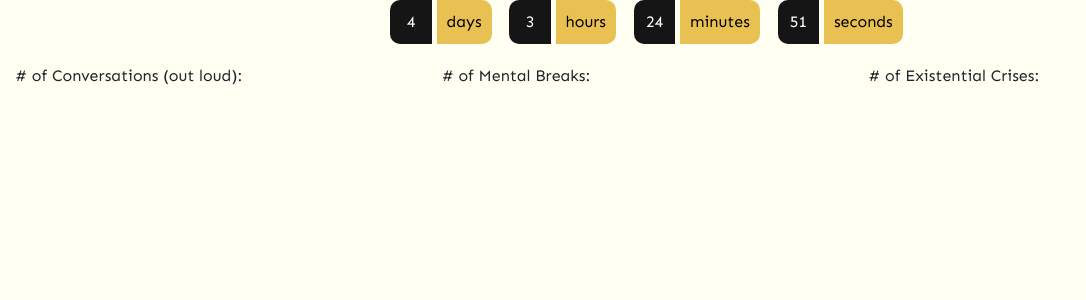
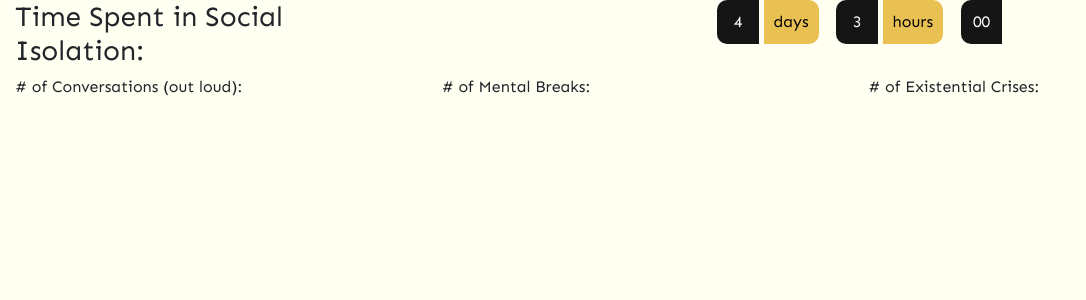
Before and after one commit to psittikul/quarantine-keeper, a PHP site: page / in a window 1280 px wide. Shown: the part 82-382 px from the top of the page, without its empty margins (0-1086 px from the left). Run offline with PHP 8.4, Linux system fonts and the light colour scheme; some web fonts are replaced.

Commit message:
Messing with styles

```diff
--- a/index.php
+++ b/index.php
@@ -21,6 +21,11 @@
                 <h1>Quarantine Keeper</h1>
             </a>
         </nav>
+        <div class="row" id="counterRow">
+            <div class="col-sm-4">
+                <h3>Time Spent in Social Isolation:</h3>
+            </div>
+            <div class="col-sm-8">
                 <!-- Count up timer for days in social isolation or whatever -->
                 <div class="countup" id="countup1">
                     <span class="timeel days">00</span>
@@ -28,9 +33,11 @@
                     <span class="timeel hours">00</span>
                     <span class="timeel timeRefHours">hours</span>
                     <span class="timeel minutes">00</span>
-            <span class="timeel timeRefMinutes">minutes</span>
+                    <!-- <span class="timeel timeRefMinutes">minutes</span>
             <span class="timeel seconds">00</span>
-            <span class="timeel timeRefSeconds">seconds</span>
+            <span class="timeel timeRefSeconds">seconds</span> -->
+                </div>
+            </div>
         </div>
         <div class="row">
             <div class="col-sm">
--- a/js/scripts.js
+++ b/js/scripts.js
@@ -23,8 +23,8 @@ function countUpFromTime(countFrom, id) {
     var idEl = document.getElementById(id);
     idEl.getElementsByClassName('days')[0].innerHTML = days;
     idEl.getElementsByClassName('hours')[0].innerHTML = hours;
-    idEl.getElementsByClassName('minutes')[0].innerHTML = mins;
-    idEl.getElementsByClassName('seconds')[0].innerHTML = secs;
+    // idEl.getElementsByClassName('minutes')[0].innerHTML = mins;
+    // idEl.getElementsByClassName('seconds')[0].innerHTML = secs;
 
     clearTimeout(countUpFromTime.interval);
     countUpFromTime.interval = setTimeout(function () { countUpFromTime(countFrom, id); }, 1000);
```
Lines whose indentation alone changed are shown as unchanged.
